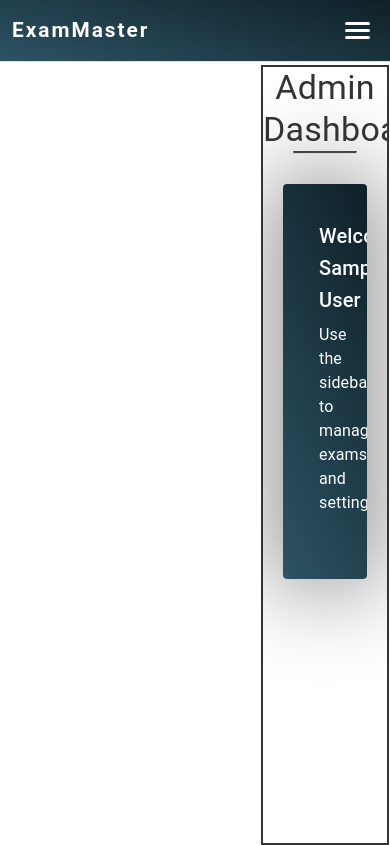
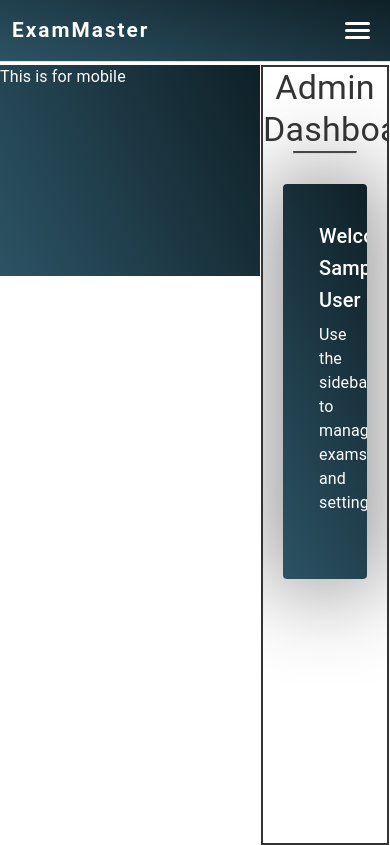
Before and after one commit to Siddharth2k14/online-exam-portal-client, a React (Vite) app: page /admin/dashboard in a window 390 px wide. Built offline with nearby package versions, Linux system fonts and the light colour scheme; sample sign-in values are in the browser's storage.

Commit message:
Testing the SideBar for mobile

```diff
--- a/src/components/SideBar/SideBar.jsx
+++ b/src/components/SideBar/SideBar.jsx
@@ -63,15 +63,23 @@ const SideBar = ({ onSectionSelect }) => {
     return (
         <>
             {isMobile ? (
-                <Box>
+                <Box
+                    className="dashboard-sidebar"
+                    style={{
+                        width: '260px',
+                        height: '25vh',
+                        maxHeight: '100vh',
+                        color: 'white',
+                    }}
+                >
                     <Typography>
                         This is for mobile
                     </Typography>
                 </Box>
-            ): (
+            ) : (
                 <div
-                className = "dashboard-sidebar"
-                style = {{
+                    className="dashboard-sidebar"
+                    style={{
                         width: '260px',
                         height: '25vh',
                         maxHeight: '100vh',
```
Lines whose indentation alone changed are shown as unchanged.
